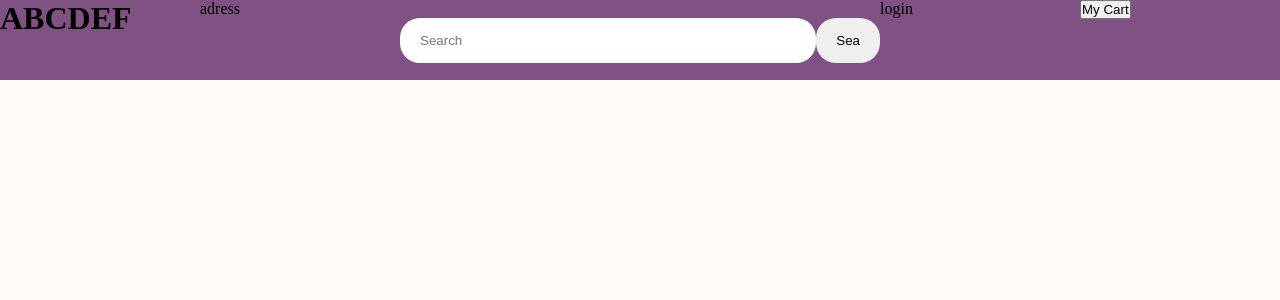
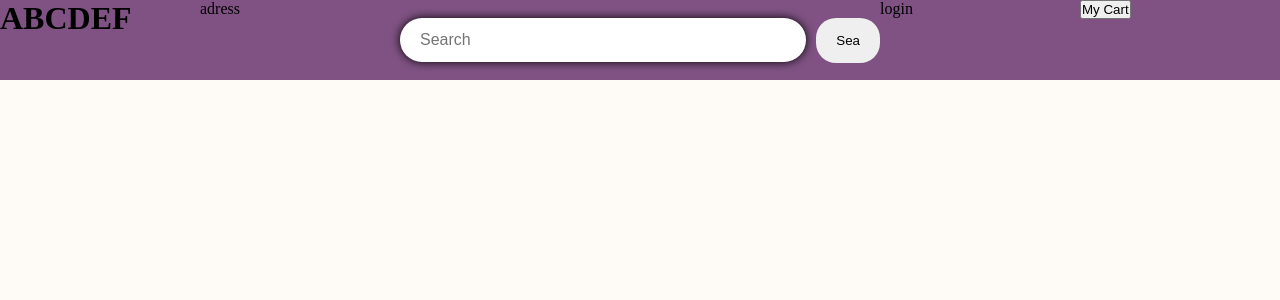
Before and after one commit to muhsintt777/Grocery-Delivery, a React (Create React App) app: page / in a window 1280 px wide. Shown: the top 300 px of the page. Built offline with nearby package versions, Linux system fonts and the light colour scheme.

Commit message:
header input improved

```diff
--- a/src/Components/Header/Header.css
+++ b/src/Components/Header/Header.css
@@ -22,9 +22,12 @@
 
 .header_searchBar > input {
     width: 80%;
-    padding: 15px 20px;
+    padding: 13px 20px;
+    margin-right: 10px;
     border: none;
-    border-radius: 20px;
+    border-radius: 30px;
+    box-shadow: 0 0 10px;
+    font-size: 16px;
 }
 
 .header_searchBar > button {
```
